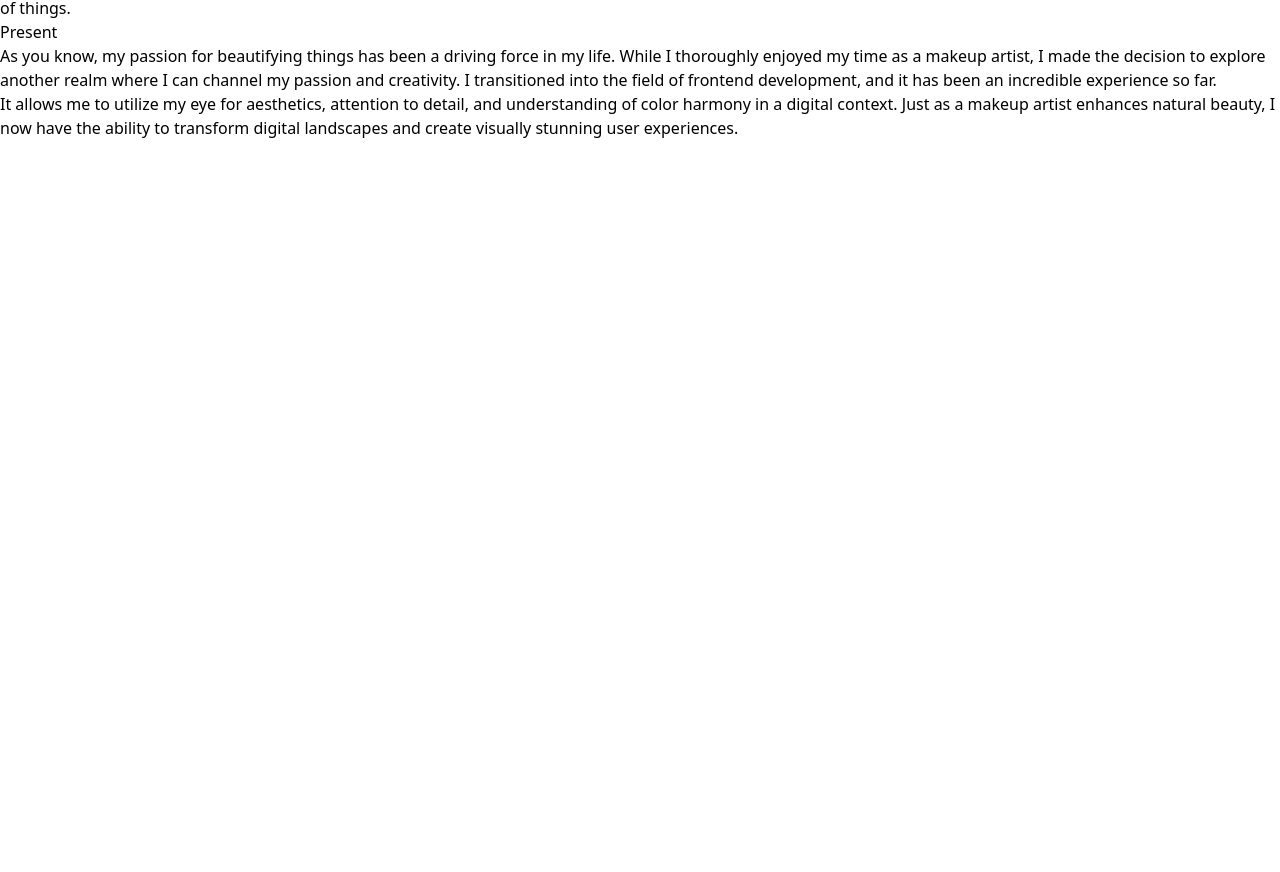
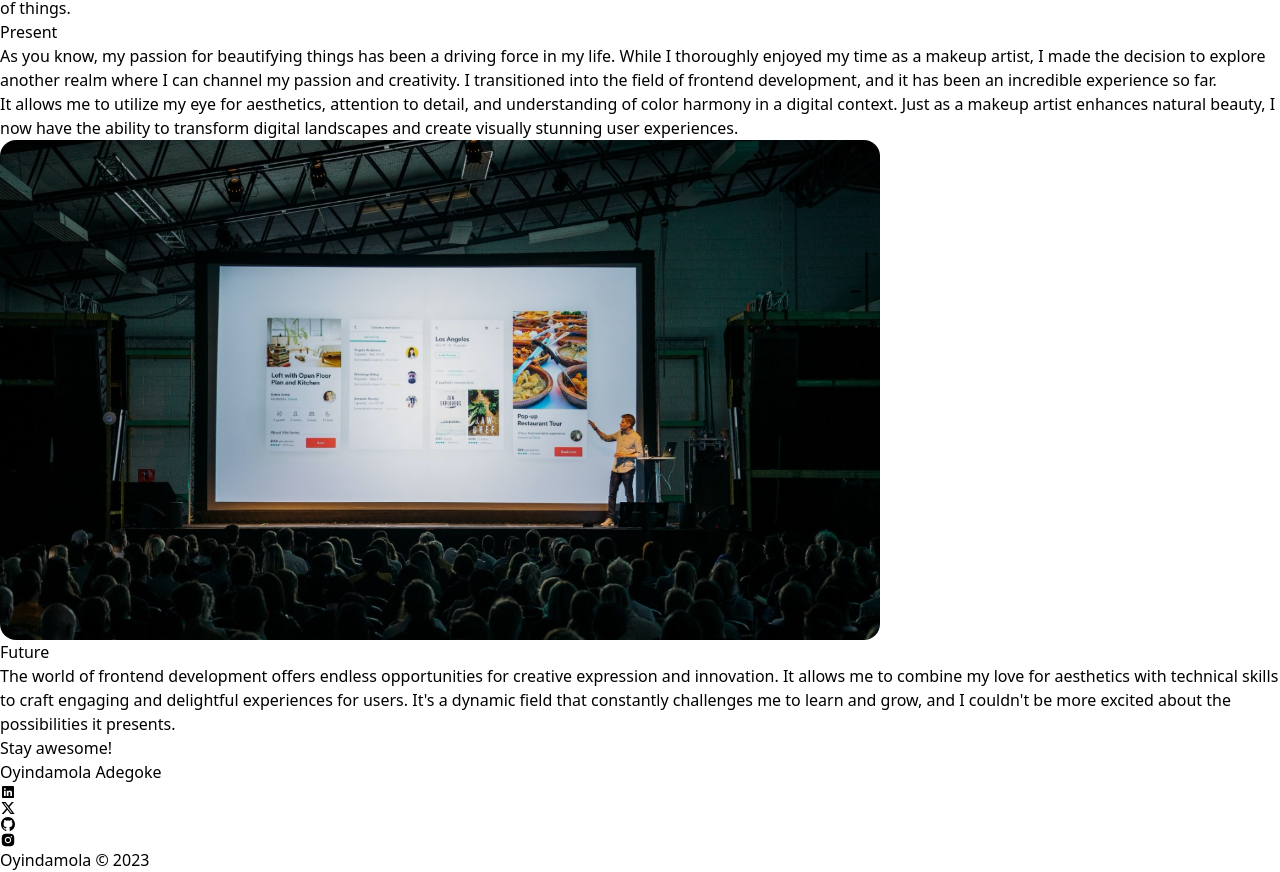
Before and after one commit to CodewithOyinda/Oyindamola-Adegoke, a React (Vite) app: page /about in a window 1280 px wide. Shown: the part 512-1384 px from the top of the page. Before the commit the page ends 800 px from the top, so only its background shows below. Built offline with nearby package versions, Linux system fonts and the light colour scheme.

Commit message:
Footer done, About in progress

```diff
--- a/src/App.jsx
+++ b/src/App.jsx
@@ -5,6 +5,7 @@ import Projects from './pages/Projects';
 import About from './pages/About';
 import Resume from './pages/Resume';
 import Feeds from './pages/Feeds';
+import Footer from './components/Footer';
 
 
 function App() {
@@ -18,6 +19,7 @@ function App() {
         <Route path="/projects" element={<Projects />} />
         <Route path="/resume" element={<Resume />} />
         <Route path="/feeds" element={<Feeds />} />
+        <Route path="/footer" element={<Footer />} />
       </Routes>
     </Router>
   )
--- a/src/components/Footer.jsx
+++ b/src/components/Footer.jsx
@@ -1,8 +1,21 @@
-import React from 'react'
+import React from 'react';
+import { IoLogoLinkedin, IoLogoGithub } from "react-icons/io";
+import { RiTwitterXFill } from "react-icons/ri";
+import { AiFillInstagram } from "react-icons/ai";
 
 const Footer = () => {
   return (
-    <div>Footer</div>
+    <div className='h-[100px]'>
+       <div className='flex justify-center items-center gap-[2rem] mt-[60px] mb-[20px]'>
+       <IoLogoLinkedin />
+       <RiTwitterXFill />
+       <IoLogoGithub />
+       <AiFillInstagram />
+       </div>
+       <div className='flex justify-center items-center'>
+        <p>Oyindamola © 2023</p>
+       </div>
+    </div>
   )
 }
 
--- a/src/pages/About.jsx
+++ b/src/pages/About.jsx
@@ -1,34 +1,49 @@
 import React from 'react'
 import wave from './assets/hand-wave.svg';
 import oyinda from './assets/oyinda.png';
+import Footer from '../components/Footer';
+import present from './assets/About.svg';
 const About = () => {
   return (
     <>
     <div className='flex ml-[100px] mr-[100px] justify-between'>
         <div className='h-[428px] w-[428px]'>
         <div className='flex'>
-            <p>Hello</p>
+            <p className='text-[30px] font-[600] pb-[30px]'>Hello</p>
             <img src={wave} alt='wave'/>
         </div>
-        <div>
-            <p>I am <span>Adegoke Deborah Oyindamola,</span> and my name carries significant meanings. <span>"Adegoke"</span> symbolizes <span>"The crown has been exalted"</span>, and <span>"Oyindamola"</span> represents <span>"Honey mixed with wealth".</span> While I am commonly known as <span>"Oyindamola",</span> I use <span>"Deborah"</span> professionally as it is my first name.</p>
+        <div className='text-[22px]'>
+            <p>I am <span className='font-[600]'>Adegoke Deborah Oyindamola,</span> and my name carries significant meanings. <span className='font-[600]'>"Adegoke"</span> symbolizes <span className='font-[600]'>"The crown has been exalted"</span>, and <span className='font-[600]'>"Oyindamola"</span> represents <span className='font-[600]'>"Honey mixed with wealth".</span> While I am commonly known as <span className='font-[600]'>"Oyindamola",</span> I use <span className='font-[600]'>"Deborah"</span> professionally as it is my first name.</p>
         </div>
         </div>
         <div>
-            <img src={oyinda} alt='oyinda' className='w-[428px] h-[428px]'/>
+            <img src={oyinda} alt='oyinda' className='w-[428px] h-[428px] rounded-[1rem]'/>
         </div>
     </div>
-    <div className='ml-[100px] mr-[100px]'>
-        <p>Past</p>
-        <p>I was born and brought up in Niger state, Nigeria. My childhood was filled with joyful moments of play, quality time with my family, and the regularity of school and church. The fond memories of those times are precious to me.
+    <div className='ml-[100px] mr-[100px] pt-[50px]'>
+        <p className='text-[25px] pb-[30px]'>Past</p>
+        <p className='text-[20px]'>I was born and brought up in Niger state, Nigeria. My childhood was filled with joyful moments of play, quality time with my family, and the regularity of school and church. The fond memories of those times are precious to me.
 As I grew up, I developed a strong interest in cooking, which eventually led me to pursue a degree in food science and technology.
 It was during my time at university that I also discovered my talent for makeup artistry, and I realized my deep passion for enhancing the beauty of things.</p>
     </div>
-    <div className='ml-[100px] mr-[100px]'>
-        <p>Present</p>
-        <p>As you know, my passion for beautifying things has been a driving force in my life. While I thoroughly enjoyed my time as a makeup artist, I made the decision to explore another realm where I can channel my passion and creativity. I transitioned into the field of frontend development, and it has been an incredible experience so far.</p>
-        <p>It allows me to utilize my eye for aesthetics, attention to detail, and understanding of color harmony in a digital context. Just as a makeup artist enhances natural beauty, I now have the ability to transform digital landscapes and create visually stunning user experiences.</p>
+    <div className='ml-[100px] mr-[100px] pt-[50px]'>
+        <p className='text-[25px] pb-[30px]'>Present</p>
+        <p className='text-[20px]'>As you know, my passion for beautifying things has been a driving force in my life. While I thoroughly enjoyed my time as a makeup artist, I made the decision to explore another realm where I can channel my passion and creativity. I transitioned into the field of frontend development, and it has been an incredible experience so far.</p>
+        <p className='text-[20px]'>It allows me to utilize my eye for aesthetics, attention to detail, and understanding of color harmony in a digital context. Just as a makeup artist enhances natural beauty, I now have the ability to transform digital landscapes and create visually stunning user experiences.</p>
     </div>
+    <div className='flex justify-center items-center pt-[50px]'>
+    <img src={present} alt='present' className='ml-[100px] mr-[100px]'/>
+    </div>
+    <div className='ml-[100px] mr-[100px] pt-[50px]'>
+        <p className='text-[25px] pb-[30px]'>Future</p>
+        <p className='text-[20px]'>The world of frontend development offers endless opportunities for creative expression and innovation. It allows me to combine my love for aesthetics with technical skills to craft engaging and delightful experiences for users.
+It's a dynamic field that constantly challenges me to learn and grow, and I couldn't be more excited about the possibilities it presents.</p>
+    </div>
+    <div className='ml-[100px] mr-[100px] pt-[50px]'>
+        <p className='text-[20px] font-[600]'>Stay awesome!</p>
+        <p className='text-[20px]'>Oyindamola Adegoke</p>
+    </div>
+    <Footer/>
     </>
   )
 }
```
Also changed, not shown: src/pages/assets/About.svg (added).
